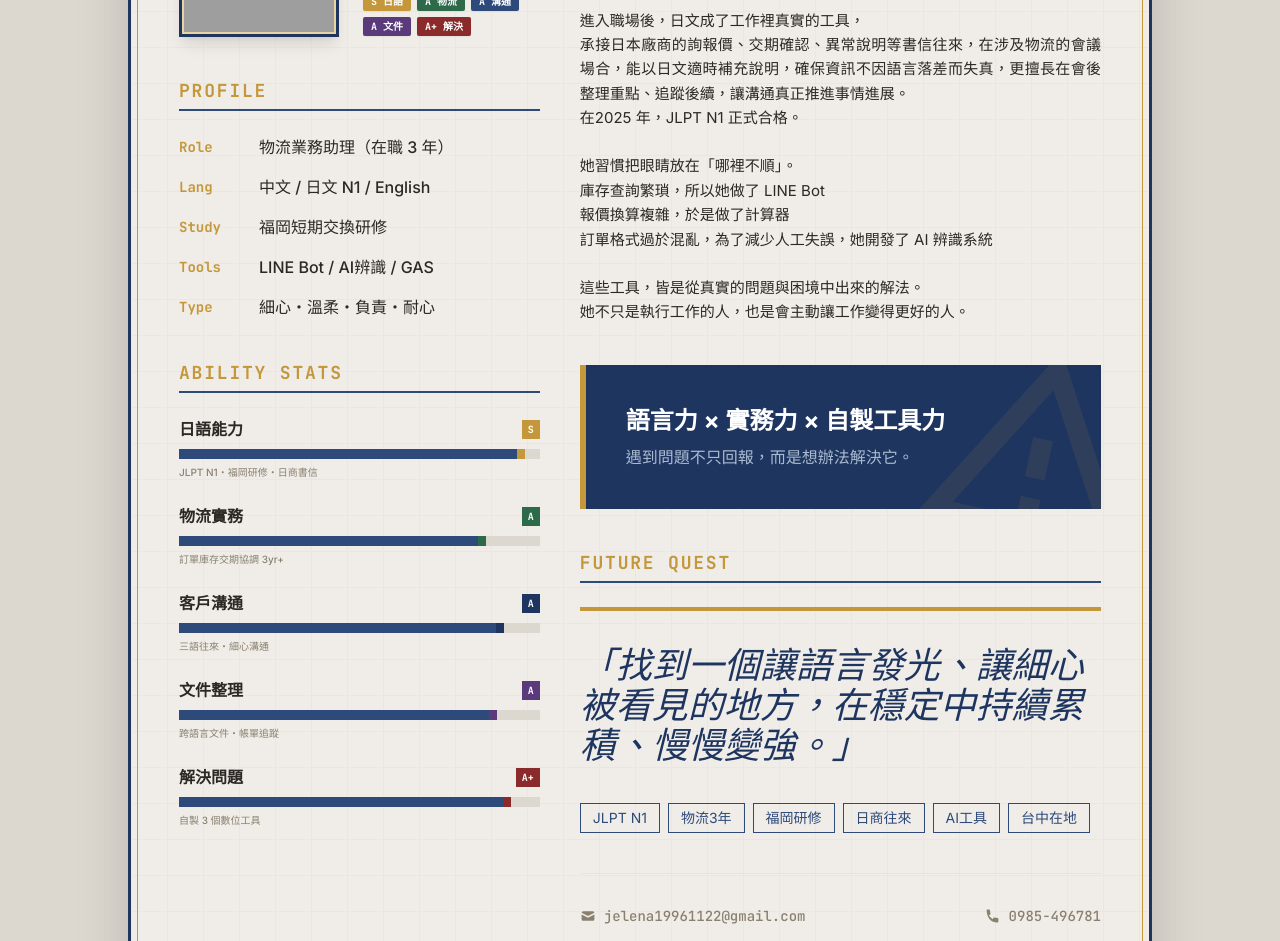
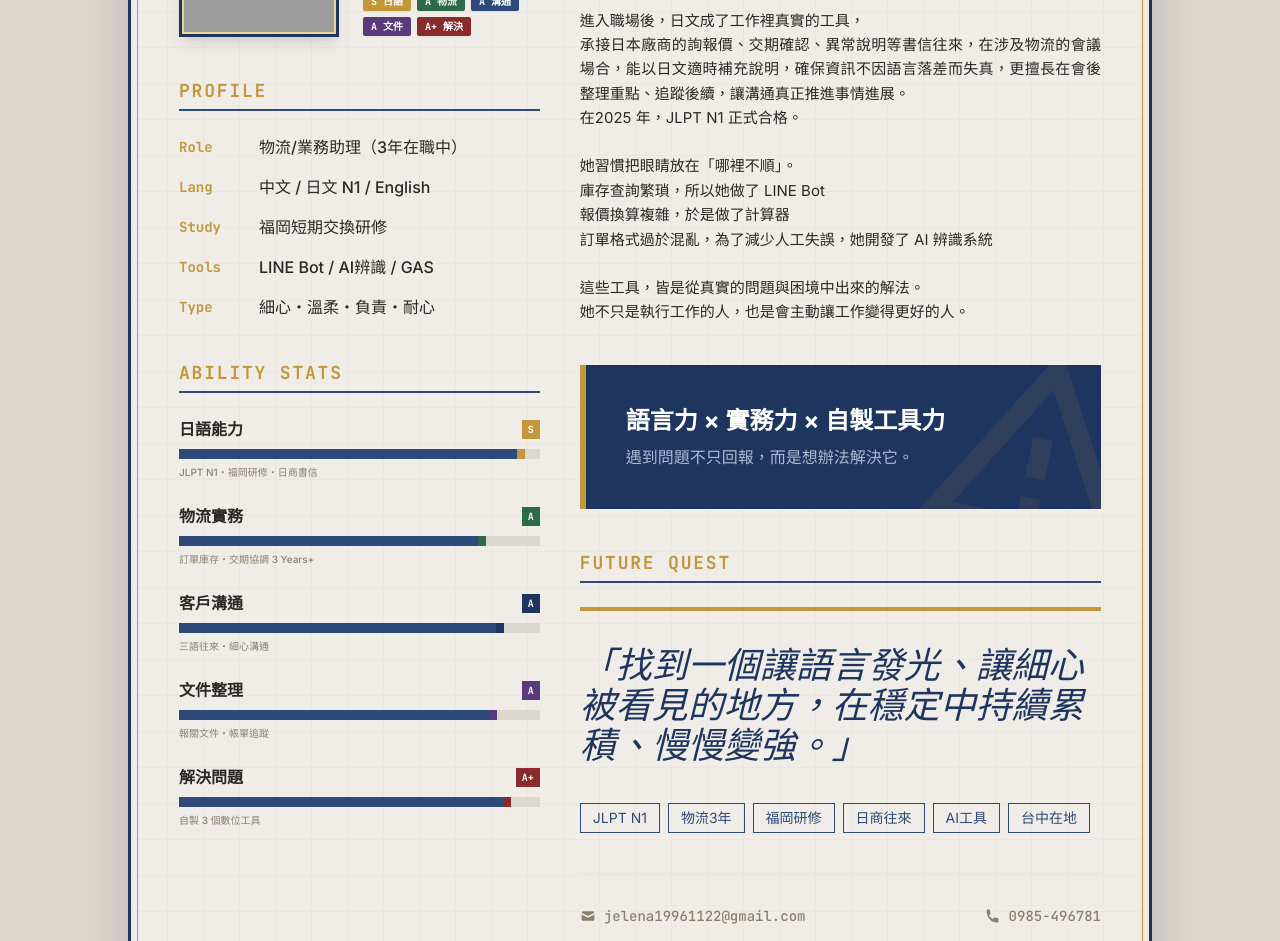
Before and after one commit to jelena6inch/Jelena_CharacterFile, a plain HTML site: page index.html in a window 1280 px wide. Shown: the part 500-1441 px from the top of the page. Drawn offline with nearby package versions, Linux system fonts and the light colour scheme; grey boxes are pictures that could not be loaded; a web font is replaced by a local one.

Commit message:
Update: Logistics stat description

```diff
--- a/index.html
+++ b/index.html
@@ -173,7 +173,7 @@
                     <ul class="space-y-4">
                         <li class="flex items-start">
                             <span class="w-20 shrink-0 font-mono font-bold text-gold text-sm pt-0.5">Role</span>
-                            <span class="text-ink font-medium">物流業務助理（在職 3 年）</span>
+                            <span class="text-ink font-medium">物流/業務助理（3年在職中）</span>
                         </li>
                         <li class="flex items-start">
                             <span class="w-20 shrink-0 font-mono font-bold text-gold text-sm pt-0.5">Lang</span>
@@ -224,7 +224,7 @@
                                 <div class="stat-fill absolute inset-y-0 left-0 bg-navy-light transition-all duration-1000 ease-out" style="width: 0%" data-width="85%"></div>
                                 <div class="absolute right-[15%] inset-y-0 w-2 bg-accent-green"></div>
                             </div>
-                            <p class="text-[10px] text-warm mt-1.5 font-medium group-hover:text-accent-green transition-colors">訂單庫存交期協調 3yr+</p>
+                            <p class="text-[10px] text-warm mt-1.5 font-medium group-hover:text-accent-green transition-colors">訂單庫存・交期協調  3 Years+</p>
                         </div>
 
                         <!-- Stat Item -->
@@ -250,7 +250,7 @@
                                 <div class="stat-fill absolute inset-y-0 left-0 bg-navy-light transition-all duration-1000 ease-out" style="width: 0%" data-width="88%"></div>
                                 <div class="absolute right-[12%] inset-y-0 w-2 bg-accent-purple"></div>
                             </div>
-                            <p class="text-[10px] text-warm mt-1.5 font-medium group-hover:text-accent-purple transition-colors">跨語言文件・帳單追蹤</p>
+                            <p class="text-[10px] text-warm mt-1.5 font-medium group-hover:text-accent-purple transition-colors">報關文件・帳單追蹤</p>
                         </div>
 
                         <!-- Stat Item -->
```
